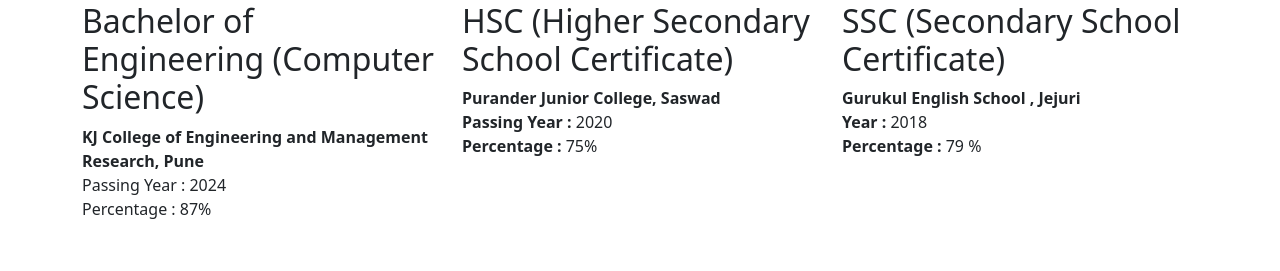
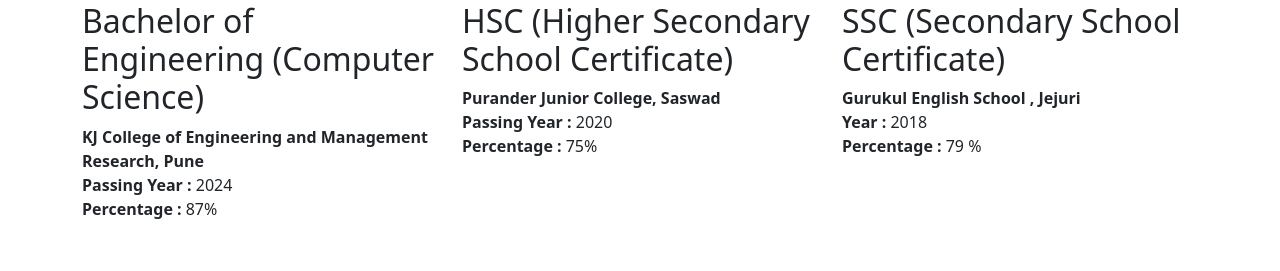
Before and after one commit to chetangawade/chetangawade-portfolio, a plain HTML site: page index.html in a window 1280 px wide. Shown: the part 1500-1771 px from the top of the page. Drawn offline with nearby package versions, Linux system fonts and the light colour scheme; files that its build step writes are made by us from their sources.

Commit message:
Update index.html

```diff
--- a/index.html
+++ b/index.html
@@ -123,8 +123,8 @@
                 <div class="feature col">
                     <h2>Bachelor of Engineering (Computer Science)</h2>
                     <p><span class="fw-bold"> KJ College of Engineering and Management Research, Pune</span><br>
-                        Passing Year : 2024 <br>
-                        Percentage : 87%</p>
+                        <span class="fw-bold">Passing Year :</span> 2024 <br>
+                        <span class="fw-bold">Percentage :</span> 87%</p>
                 </div>
                 <div class="feature col">
                     <h2>HSC (Higher Secondary School Certificate)</h2>
```
